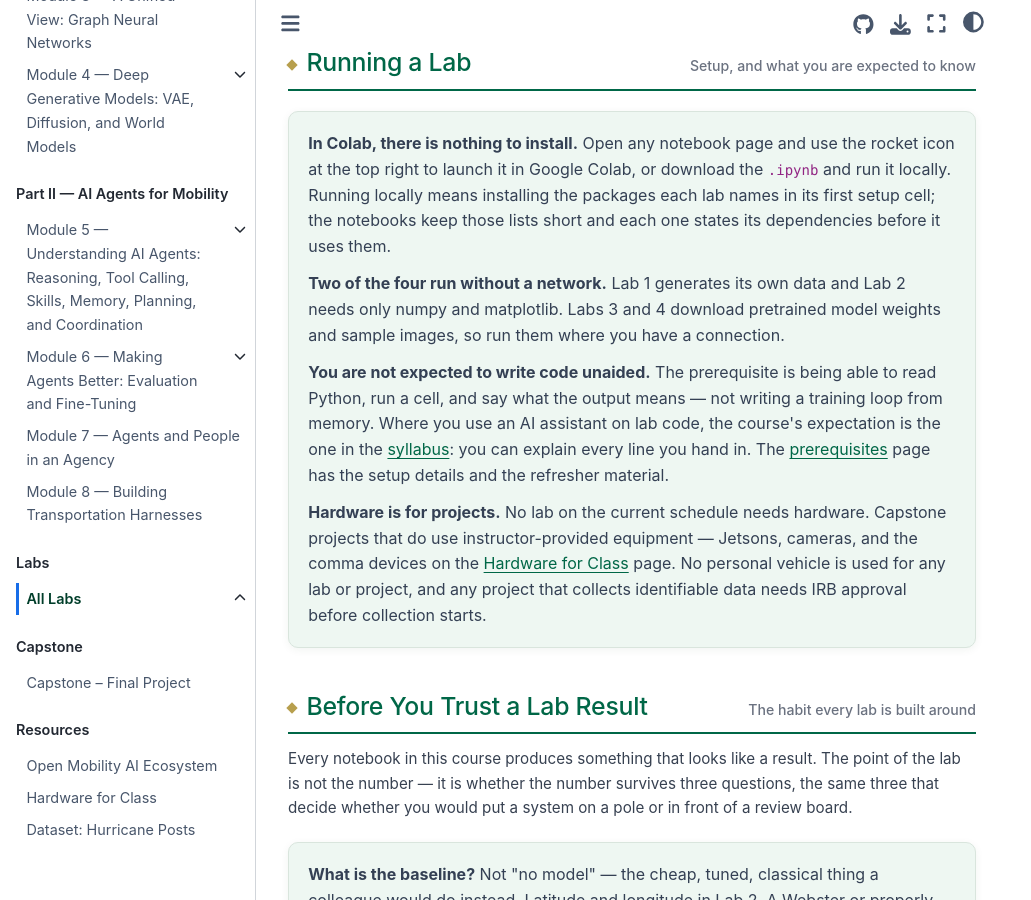
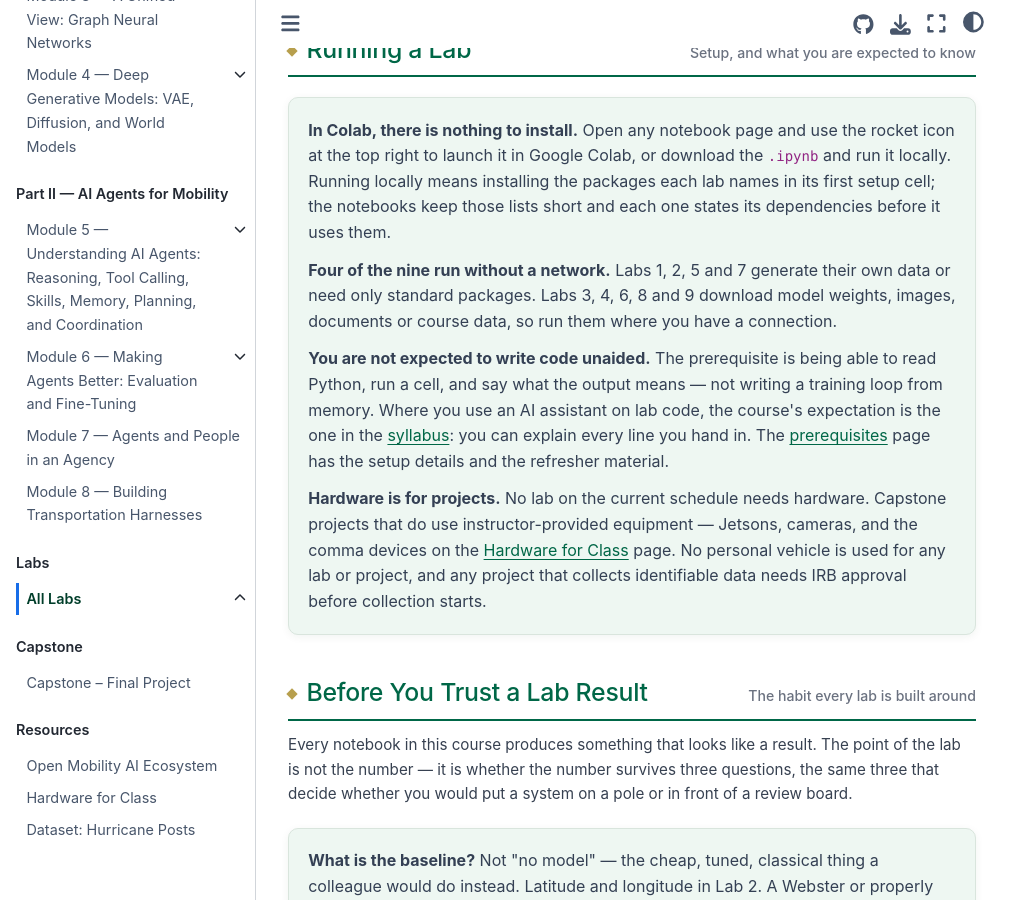
Before and after one commit to ai4mobility/ai4mobility.github.io, a Jupyter Book: the page built from labs.md, in a window 1280 px wide and 900 px high, scrolled down 6979 px. Shown: the whole window, without its empty margins (0-1031 px from the left). Built offline with Jupyter Book 1.0.4 settings and Sphinx 7.4.7 and the Sphinx Book theme 1.1.4, drawn with Linux system fonts in a browser that asks for light colours; pages that are not in the unit, such as notebooks, are missing from menus; some of the changed text lies outside the part shown.

Commit message:
labs.md: drop the Lab 9 placeholder runtime and correct the offline count (#2)
The Lab 9 tag still said a T4 timing that has not been measured. The Running a Lab note still described four labs, so it now matches the nine cards: 1, 2, 5 and 7 run offline; 3, 4, 6, 8 and 9 need a download.

Co-authored-by: Cursor Agent <cursoragent@cursor.com>

```diff
--- a/labs.md
+++ b/labs.md
@@ -128,7 +128,7 @@
       <h3>Lab 9 &mdash; Fine-tuning a Small Language Model on Crash Narratives</h3>
       <p>399 crash reports from 20 corridors in Pasco, Hernando and Pinellas counties, chosen to study left turns and pedestrians, each with an officer&rsquo;s narrative and the coded form. Turn each narrative into six structured fields with a 0.5B-parameter open model, climbing the adaptation ladder from 6.1 one rung at a time: the prompt alone, three fixed examples, three retrieved examples, then a LoRA adapter trained per fold. Every rung is scored on the same corridor-grouped folds as 2.13, and the lab shows what a random split would have claimed instead. The last sections cover the hit-and-runs the narrative never mentions, and the fields that were dropped because the text does not contain them.</p>
       <p><strong>Proves:</strong> whether LoRA beats prompting and retrieval on a split you can defend &mdash; and that retrieved examples beat fixed ones (mean 0.566 vs 0.339 across the six fields) partly by copying the nearest neighbour. <strong>Check it against:</strong> a TF-IDF logistic regression trained in about a minute, which averages 0.722 across the six fields; retrieval from training corridors reaches 0.566, retrieval allowed to see the test corridors 0.592, and LoRA 0.367 &mdash; strong on vehicle counts, but it collapses to &ldquo;no&rdquo; on the rare yes/no fields.</p>
-      <div class="tag-row"><span>Reads with 2.13, 6.1</span><span>transformers &middot; peft &middot; scikit-learn</span><span>Colab T4 &middot; data: download from Canvas &middot; ~TODO-after-run min on a T4</span></div>
+      <div class="tag-row"><span>Reads with 2.13, 6.1</span><span>transformers &middot; peft &middot; scikit-learn</span><span>Colab T4 &middot; data: download from Canvas</span></div>
       <a class="resource-link" href="module6/lab9_lora_crash_narratives.html">Open Lab 9</a>
     </article>
   </div>
@@ -178,7 +178,7 @@
   </div>
   <div class="placeholder-panel">
     <p><strong>In Colab, there is nothing to install.</strong> Open any notebook page and use the rocket icon at the top right to launch it in Google Colab, or download the <code>.ipynb</code> and run it locally. Running locally means installing the packages each lab names in its first setup cell; the notebooks keep those lists short and each one states its dependencies before it uses them.</p>
-    <p><strong>Two of the four run without a network.</strong> Lab 1 generates its own data and Lab 2 needs only numpy and matplotlib. Labs 3 and 4 download pretrained model weights and sample images, so run them where you have a connection.</p>
+    <p><strong>Four of the nine run without a network.</strong> Labs 1, 2, 5 and 7 generate their own data or need only standard packages. Labs 3, 4, 6, 8 and 9 download model weights, images, documents or course data, so run them where you have a connection.</p>
     <p><strong>You are not expected to write code unaided.</strong> The prerequisite is being able to read Python, run a cell, and say what the output means &mdash; not writing a training loop from memory. Where you use an AI assistant on lab code, the course's expectation is the one in the <a href="syllabus.html">syllabus</a>: you can explain every line you hand in. The <a href="prerequisites.html">prerequisites</a> page has the setup details and the refresher material.</p>
     <p><strong>Hardware is for projects.</strong> No lab on the current schedule needs hardware. Capstone projects that do use instructor-provided equipment &mdash; Jetsons, cameras, and the comma devices on the <a href="hardware.html">Hardware for Class</a> page. No personal vehicle is used for any lab or project, and any project that collects identifiable data needs IRB approval before collection starts.</p>
   </div>
```
